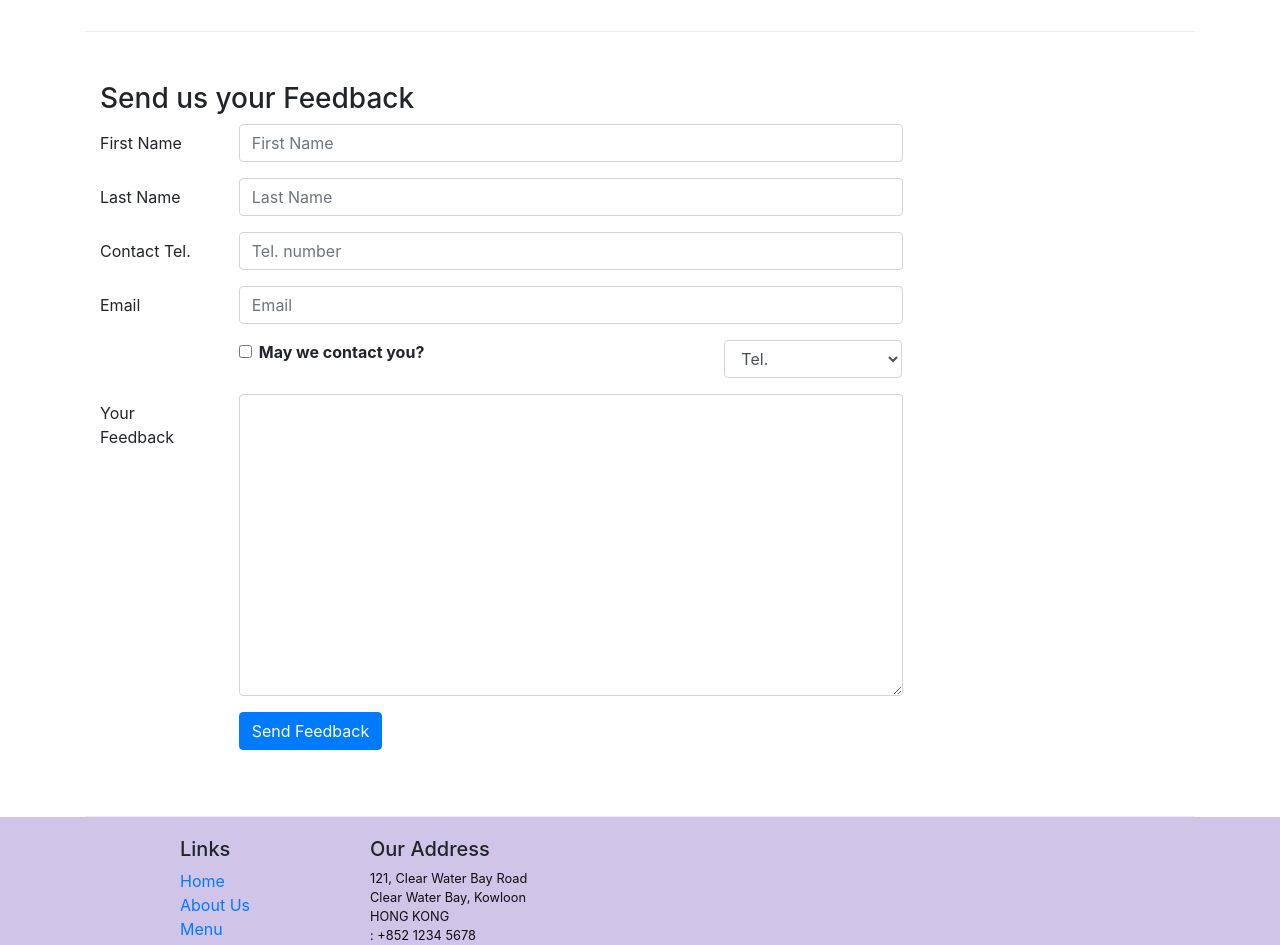
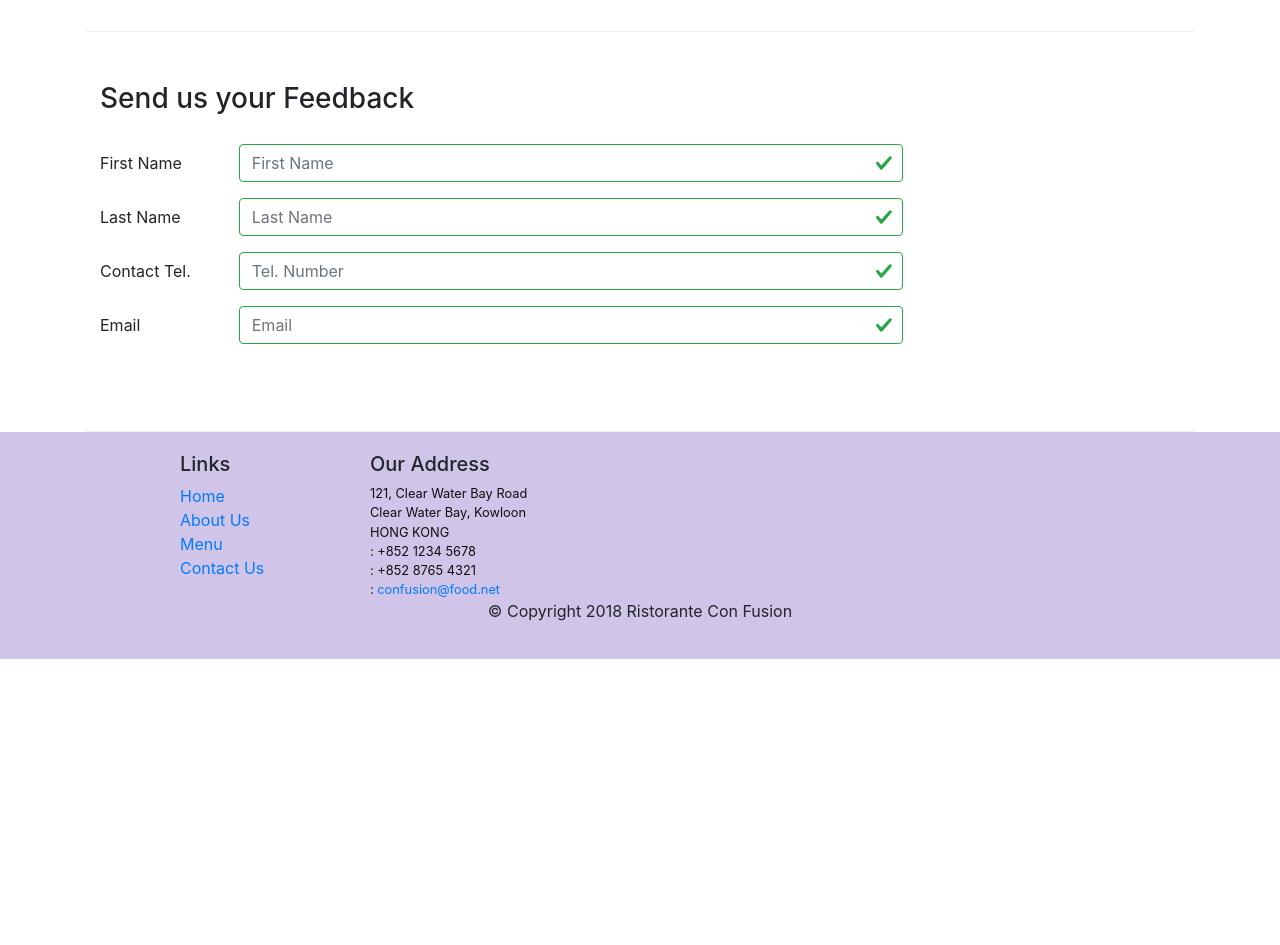
Before and after one commit to phuyalb16/React-app, a React (Create React App) app: page /contactus in a window 1280 px wide. Shown: the part 840-1785 px from the top of the page. After the commit the page ends 1499 px from the top, so only its background shows below. Built offline with nearby package versions, Linux system fonts and the light colour scheme; the HTML template or start-up script is replaced by a standard one.

Commit message:
Controlled Form Validation

```diff
--- a/src/components/ContactComponent.js
+++ b/src/components/ContactComponent.js
@@ -1,6 +1,6 @@
 import React, { Component } from 'react';
 import { Breadcrumb, BreadcrumbItem,
-            Button, Form, FormGroup, Label, Input, Col } from 'reactstrap';
+            Button, Form, FormGroup, Label, Input, Col, FormFeedback } from 'reactstrap';
 import { Link } from 'react-router-dom';
 
 class Contact extends Component {
@@ -13,7 +13,13 @@
       email:'',
       agree: false,
       contactType: 'Tel.',
-      message: ''
+      message: '',
+      touched: {
+        firstname: false,
+        lastname: false,
+        telnum: false,
+        email: false
+      }
     }
     this.handleInputChange = this.handleInputChange.bind(this);
     this.handleSubmit = this.handleSubmit.bind(this);
@@ -35,7 +41,46 @@
       event.preventDefault();
   }
 
+
+    validate(firstname, lastname, telnum, email) {
+
+        const errors = {
+            firstname: '',
+            lastname: '',
+            telnum: '',
+            email: ''
+        };
+
+        if (this.state.touched.firstname && firstname.length < 3)
+            errors.firstname = 'First Name should be >= 3 characters';
+        else if (this.state.touched.firstname && firstname.length > 10)
+            errors.firstname = 'First Name should be <= 10 characters';
+
+        if (this.state.touched.lastname && lastname.length < 3)
+            errors.lastname = 'Last Name should be >= 3 characters';
+        else if (this.state.touched.lastname && lastname.length > 10)
+            errors.lastname = 'Last Name should be <= 10 characters';
+
+        const reg = /^\d+$/;
+        if (this.state.touched.telnum && !reg.test(telnum))
+            errors.telnum = 'Tel. Number should contain only numbers';
+
+        if (this.state.touched.email && email.split('').filter(x => x === '@').length !== 1)
+            errors.email = 'Email should contain a @';
+
+        return errors;
+    }
+
+
+    handleBlur = (field) => (evt) => {
+        this.setState({
+          touched: { ...this.state.touched, [field]: true },
+        });
+    }
+
   render(){
+    const errors = this.validate(this.state.firstname, this.state.lastname, this.state.telnum, this.state.email);
+
     return(
         <div className="container">
             <div className="row">
@@ -80,13 +125,17 @@
                </div>
                 <div className="col-12 col-md-9">
                     <Form onSubmit={this.handleSubmit}>
-                        <FormGroup row>
+                    <FormGroup row>
                             <Label htmlFor="firstname" md={2}>First Name</Label>
                             <Col md={10}>
                                 <Input type="text" id="firstname" name="firstname"
                                     placeholder="First Name"
                                     value={this.state.firstname}
+                                    valid={errors.firstname === ''}
+                                    invalid={errors.firstname !== ''}
+                                    onBlur={this.handleBlur('firstname')}
                                     onChange={this.handleInputChange} />
+                                <FormFeedback>{errors.firstname}</FormFeedback>
                             </Col>
                         </FormGroup>
                         <FormGroup row>
@@ -95,16 +144,24 @@
                                 <Input type="text" id="lastname" name="lastname"
                                     placeholder="Last Name"
                                     value={this.state.lastname}
+                                    valid={errors.lastname === ''}
+                                    invalid={errors.lastname !== ''}
+                                    onBlur={this.handleBlur('lastname')}
                                     onChange={this.handleInputChange} />
+                                <FormFeedback>{errors.lastname}</FormFeedback>
                             </Col>
                         </FormGroup>
                         <FormGroup row>
-                        <Label htmlFor="telnum" md={2}>Contact Tel.</Label>
+                            <Label htmlFor="telnum" md={2}>Contact Tel.</Label>
                             <Col md={10}>
                                 <Input type="tel" id="telnum" name="telnum"
-                                    placeholder="Tel. number"
+                                    placeholder="Tel. Number"
                                     value={this.state.telnum}
+                                    valid={errors.telnum === ''}
+                                    invalid={errors.telnum !== ''}
+                                    onBlur={this.handleBlur('telnum')}
                                     onChange={this.handleInputChange} />
+                                <FormFeedback>{errors.telnum}</FormFeedback>
                             </Col>
                         </FormGroup>
                         <FormGroup row>
@@ -113,44 +170,11 @@
                                 <Input type="email" id="email" name="email"
                                     placeholder="Email"
                                     value={this.state.email}
+                                    valid={errors.email === ''}
+                                    invalid={errors.email !== ''}
+                                    onBlur={this.handleBlur('email')}
                                     onChange={this.handleInputChange} />
-                            </Col>
-                        </FormGroup>
-                        <FormGroup row>
-                            <Col md={{size: 6, offset: 2}}>
-                                <FormGroup check>
-                                    <Label check>
-                                        <Input type="checkbox"
-                                            name="agree"
-                                            checked={this.state.agree}
-                                            onChange={this.handleInputChange} /> {' '}
-                                        <strong>May we contact you?</strong>
-                                    </Label>
-                                </FormGroup>
-                            </Col>
-                            <Col md={{size: 3, offset: 1}}>
-                                <Input type="select" name="contactType"
-                                        value={this.state.contactType}
-                                        onChange={this.handleInputChange}>
-                                    <option>Tel.</option>
-                                    <option>Email</option>
-                                </Input>
-                            </Col>
-                        </FormGroup>
-                        <FormGroup row>
-                            <Label htmlFor="message" md={2}>Your Feedback</Label>
-                            <Col md={10}>
-                                <Input type="textarea" id="message" name="message"
-                                    rows="12"
-                                    value={this.state.message}
-                                    onChange={this.handleInputChange}></Input>
-                            </Col>
-                        </FormGroup>
-                        <FormGroup row>
-                            <Col md={{size: 10, offset: 2}}>
-                                <Button type="submit" color="primary">
-                                    Send Feedback
-                                </Button>
+                                <FormFeedback>{errors.email}</FormFeedback>
                             </Col>
                         </FormGroup>
                     </Form>
```
